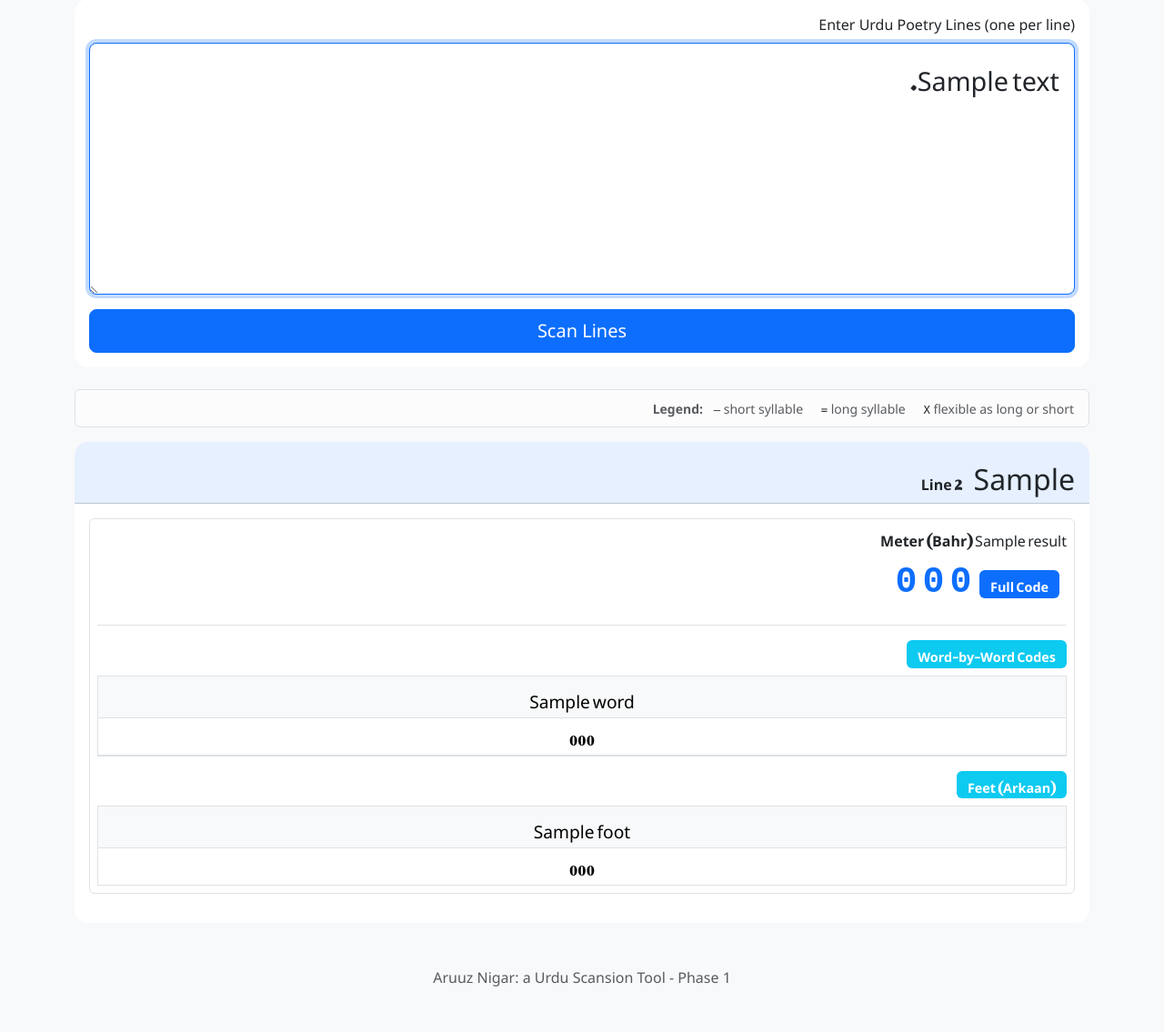
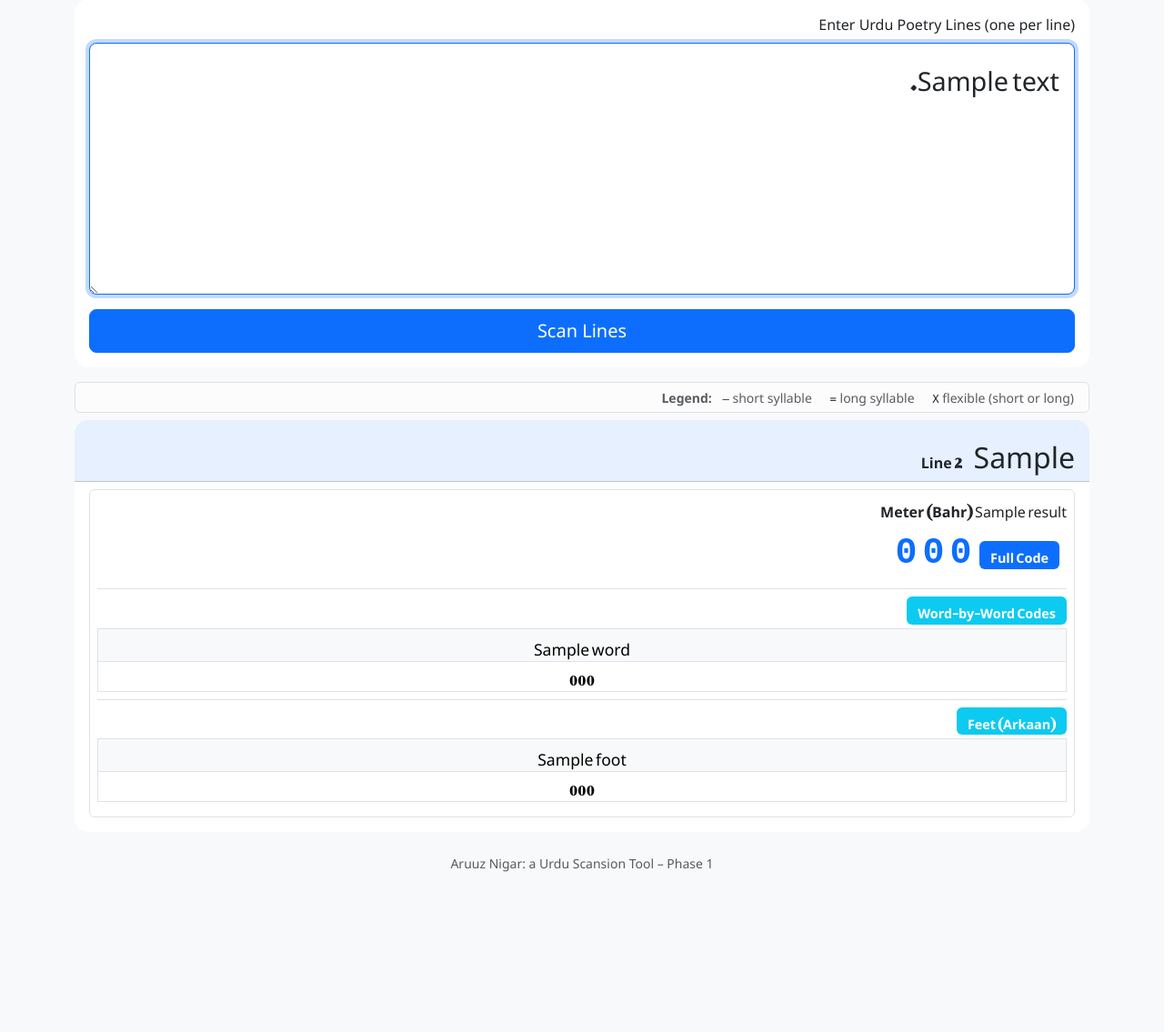
Before and after one commit to tariquesani/aruuz-nigar, a Flask app: template templates/index.html in a window 1280 px wide. Shown: the part 121-1256 px from the top of the page at 91% size. After the commit the page ends 1080 px from the top, so only its background shows below. Run offline with Flask 3, Linux system fonts and the light colour scheme; the template is opened without the code that fills it: most values are stand-ins (such as "Sample title", 1, 10 or a date in 2020); some web fonts are replaced.

Commit message:
small visual changes

```diff
--- a/static/css/style.css
+++ b/static/css/style.css
@@ -167,3 +167,9 @@ footer {
     direction: ltr;
     text-align: center;
 }
+
+/* Disable ALL scrolling chrome inside table wrappers (RTL-safe) */
+.table-responsive {
+    overflow-x: visible !important;
+    overflow-y: hidden !important;
+}
--- a/templates/index.html
+++ b/templates/index.html
@@ -4,27 +4,51 @@
     <meta charset="UTF-8">
     <meta name="viewport" content="width=device-width, initial-scale=1.0">
     <title>Aruuz Nigar: a Urdu Scansion Tool</title>
+
     <link href="https://cdn.jsdelivr.net/npm/bootstrap@5.3.3/dist/css/bootstrap.min.css" rel="stylesheet" crossorigin="anonymous">
+
     <link rel="preconnect" href="https://fonts.googleapis.com">
     <link rel="preconnect" href="https://fonts.gstatic.com" crossorigin>
     <link href="https://fonts.googleapis.com/css2?family=Noto+Nastaliq+Urdu:wght@400;500;600;700&display=swap" rel="stylesheet">
+
     <link rel="stylesheet" href="{{ url_for('static', filename='css/style.css') }}">
 </head>
+
 <body>
 <div class="container my-5">
+
     <h1 class="text-center mb-4">Aruuz Nigar: a Urdu Scansion Tool</h1>
 
-        <div class="card mb-4">
-            <div class="card-body">
+    <!-- Input Card -->
+    <div class="card mb-3">
+        <div class="card-body py-3">
             <form method="POST" action="/" class="needs-validation" novalidate>
                 <label for="text" class="form-label">Enter Urdu Poetry Lines (one per line)</label>
-                    <textarea class="form-control form-control-lg urdu-input mb-3" id="text" name="text" dir="rtl" lang="ur" placeholder="نقش فریادی ہے کس کی شوخیِ تحریر کا&#10;کاغذی پیرہن میں ہے بند صدف کی طرح" required autofocus rows="5">{% if text_input %}{{ text_input }}{% endif %}</textarea>
-                    <div class="invalid-feedback">Please enter Urdu poetry lines.</div>
-                    <button type="submit" class="btn btn-primary btn-lg w-100">Scan Lines</button>
+
+                <textarea
+                    class="form-control form-control-lg urdu-input mb-3"
+                    id="text"
+                    name="text"
+                    dir="rtl"
+                    lang="ur"
+                    placeholder="نقش فریادی ہے کس کی شوخیِ تحریر کا&#10;کاغذی پیرہن میں ہے بند صدف کی طرح"
+                    required
+                    autofocus
+                    rows="5"
+                >{% if text_input %}{{ text_input }}{% endif %}</textarea>
+
+                <div class="invalid-feedback">
+                    Please enter Urdu poetry lines.
+                </div>
+
+                <button type="submit" class="btn btn-primary btn-lg w-100 py-2">
+                    Scan Lines
+                </button>
             </form>
         </div>
     </div>
 
+    <!-- Error -->
     {% if error %}
     <div class="alert alert-danger alert-dismissible fade show">
         <strong>Error</strong> {{ error }}
@@ -32,51 +56,74 @@
     </div>
     {% endif %}
 
+    <!-- Legend -->
     {% if line_results %}
-        <div class="alert alert-light border mb-3 py-2" role="alert">
+    <div class="alert alert-light border mb-2 py-1" role="alert">
         <small class="text-muted">
             <strong>Legend:</strong>
             <span class="ms-2"><code class="text-dark">–</code> short syllable</span>
             <span class="ms-3"><code class="text-dark">=</code> long syllable</span>
-                <span class="ms-3"><code class="text-dark">X</code> flexible as long or short</span>
+            <span class="ms-3"><code class="text-dark">X</code> flexible (short or long)</span>
         </small>
     </div>
+
     {% for line_data in line_results %}
-        <div class="card mb-4">
+    <div class="card mb-3">
         <div class="card-header bg-primary bg-opacity-10">
             <strong class="urdu-text">Line {{ line_data.line_index + 1 }}</strong>
             <span class="urdu-text word-value ms-2">{{ line_data.original_line }}</span>
         </div>
-            <div class="card-body" dir="rtl" lang="ur">
+
+        <div class="card-body py-2" dir="rtl" lang="ur">
+
             {% if line_data.results %}
-                    {# Find dominant meter #}
-                    {% set dominant_result = line_data.results|selectattr("is_dominant", "equalto", true)|first %}
+
+                {% set dominant_result = line_data.results
+                    |selectattr("is_dominant", "equalto", true)
+                    |first %}
                 {% if not dominant_result %}
                     {% set dominant_result = line_data.results[0] %}
                 {% endif %}
 
-                    {# Display all results, highlighting the dominant one #}
                 {% for result in line_data.results %}
-                    <div class="mb-3 {% if result.is_dominant %}border border-success border-3 rounded p-3 bg-success bg-opacity-10{% else %}border rounded p-2{% endif %}">
+                <div class="mb-2
+                    {% if result.is_dominant %}
+                        border border-success border-3 rounded p-2 bg-success bg-opacity-10
+                    {% else %}
+                        border rounded p-2
+                    {% endif %}
+                ">
+
+                    <!-- Meter -->
                     <div class="mb-2">
                         <strong>Meter (Bahr)</strong>
-                            <span class="{% if result.is_dominant %}fw-bold text-success{% endif %}">{{ result.meter_name }}</span>
+                        <span class="{% if result.is_dominant %}fw-bold text-success{% endif %}">
+                            {{ result.meter_name }}
+                        </span>
+
                         {% if result.is_dominant %}
                         <span class="badge bg-success ms-2">Dominant</span>
                         {% endif %}
                     </div>
-                        <div class="mb-3">
-                            <span class="badge bg-primary me-2">Full Code</span>
+
+                    <!-- Full Code -->
+                    <div class="mb-2">
+                        <span class="badge bg-primary me-2 small">Full Code</span>
                         <span class="code-value" dir="rtl">{{ result.full_code }}</span>
                     </div>
-                        <div class="border-top pt-3">
-                            <div class="badge bg-info mb-2">Word-by-Word Codes</div>
-                            <div class="table-responsive">
-                                <table class="table table-bordered mb-0 text-center align-middle">
+
+                    <!-- Word-by-Word -->
+                    <div class="border-top pt-2">
+                        <div class="badge bg-info mb-1 small">Word-by-Word Codes</div>
+
+                        <div class="table-responsive mb-2">
+                            <table class="table table-bordered table-sm mb-0 text-center align-middle">
                                 <tr>
                                     {% for wc in result.word_codes %}
                                     <td class="bg-light">
-                                            <span class="urdu-text" style="font-size: 1.2rem;">{{ wc.word }}</span>
+                                        <span class="urdu-text" style="font-size:1.1rem;">
+                                            {{ wc.word }}
+                                        </span>
                                     </td>
                                     {% endfor %}
                                 </tr>
@@ -90,15 +137,20 @@
                             </table>
                         </div>
                     </div>
+
+                    <!-- Feet -->
                     {% if result.feet_list and result.feet_list|length > 0 %}
-                        <div class="border-top pt-3">
-                            <div class="badge bg-info mb-2">Feet (Arkaan)</div>
-                            <div class="table-responsive">
-                                <table class="table table-bordered mb-0 text-center align-middle">
+                    <div class="border-top pt-2">
+                        <div class="badge bg-info mb-1 small">Feet (Arkaan)</div>
+
+                        <div class="table-responsive mb-2">
+                            <table class="table table-bordered table-sm mb-0 text-center align-middle">
                                 <tr>
                                     {% for foot in result.feet_list %}
                                     <td class="bg-light">
-                                            <span class="urdu-text" style="font-size: 1.2rem;">{{ foot.foot }}</span>
+                                        <span class="urdu-text" style="font-size:1.1rem;">
+                                            {{ foot.foot }}
+                                        </span>
                                     </td>
                                     {% endfor %}
                                 </tr>
@@ -112,36 +164,42 @@
                             </table>
                         </div>
                     </div>
+
                     {% elif result.feet %}
-                        <div class="border-top pt-3">
-                            <div class="mb-3">
-                                <span class="badge bg-info me-2">Feet</span>
+                    <div class="border-top pt-2">
+                        <span class="badge bg-info me-2 small">Feet</span>
                         <span class="code-value" dir="rtl">{{ result.feet }}</span>
                     </div>
+                    {% endif %}
+
+                </div>
+                {% endfor %}
+
+            {% else %}
+            <div class="alert alert-warning">
+                No meter matches found for this line.
             </div>
             {% endif %}
-                    </div>
-                    {% endfor %}
-                {% else %}
-                    <div class="alert alert-warning">No meter matches found for this line.</div>
-                {% endif %}
+
         </div>
     </div>
     {% endfor %}
     {% endif %}
 
-        <footer class="text-center mt-5 text-muted">
-            <p>Aruuz Nigar: a Urdu Scansion Tool - Phase 1</p>
+    <footer class="text-center mt-4 text-muted small">
+        <p>Aruuz Nigar: a Urdu Scansion Tool – Phase 1</p>
     </footer>
+
 </div>
 
 <script src="https://cdn.jsdelivr.net/npm/bootstrap@5.3.3/dist/js/bootstrap.bundle.min.js" crossorigin="anonymous"></script>
+
 <script>
-        (function() {
+(function () {
     'use strict';
     var forms = document.querySelectorAll('.needs-validation');
-            Array.prototype.slice.call(forms).forEach(function(form) {
-                form.addEventListener('submit', function(event) {
+    Array.prototype.slice.call(forms).forEach(function (form) {
+        form.addEventListener('submit', function (event) {
             if (!form.checkValidity()) {
                 event.preventDefault();
                 event.stopPropagation();
@@ -151,5 +209,6 @@
     });
 })();
 </script>
+
 </body>
 </html>
```
Lines whose indentation alone changed are shown as unchanged.
